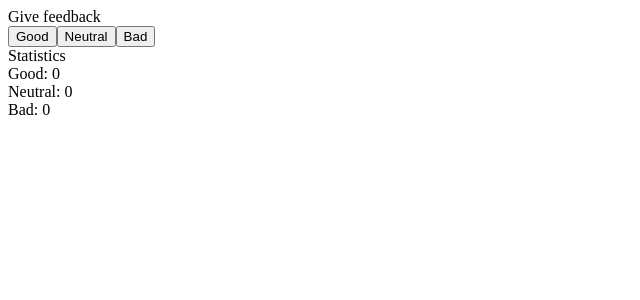
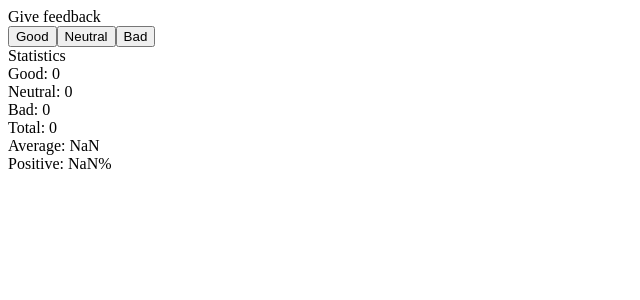
Before and after one commit to Helenagg/curse-fullStack-open, a React (Vite) app: page / in a window 1280 px wide. Shown: the top 300 px of the page, without its empty margins (0-640 px from the left). Built offline with nearby package versions, Linux system fonts and the light colour scheme.

Commit message:
exercise 1.7

```diff
--- a/src/App.jsx
+++ b/src/App.jsx
@@ -23,6 +23,13 @@ const App = () => {
     setBadValue(badValue + 1)
   }
 
+  const total = goodValue + neutralValue + badValue
+
+  const weightedTotal = (goodValue * 1) + (neutralValue * 0) + (badValue * -1);
+  const average = weightedTotal / total;
+
+  const percentageGood = (goodValue / total) * 100
+
   return (
     <div>
       <Display text={'Give feedback'} />
@@ -33,6 +40,9 @@ const App = () => {
       <Results text='Good: ' result={goodValue} />
       <Results text='Neutral: ' result={neutralValue} />
       <Results text='Bad: ' result={badValue} />
+      <Results text='Total: ' result={total} />
+      <Results text='Average: ' result={average} />
+      <Results text='Positive: ' result={percentageGood + '%' } />
     </div>
   )
 };
```
